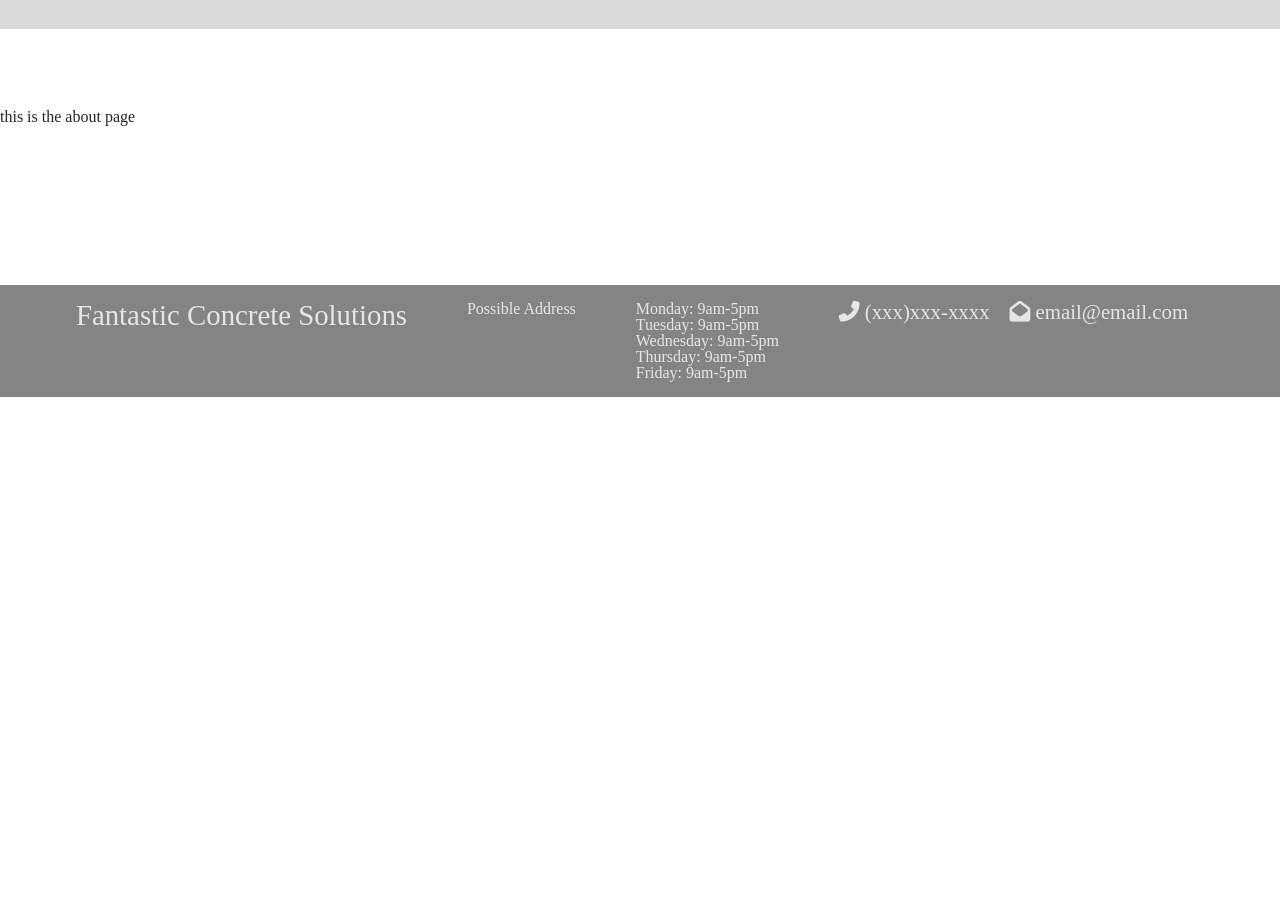
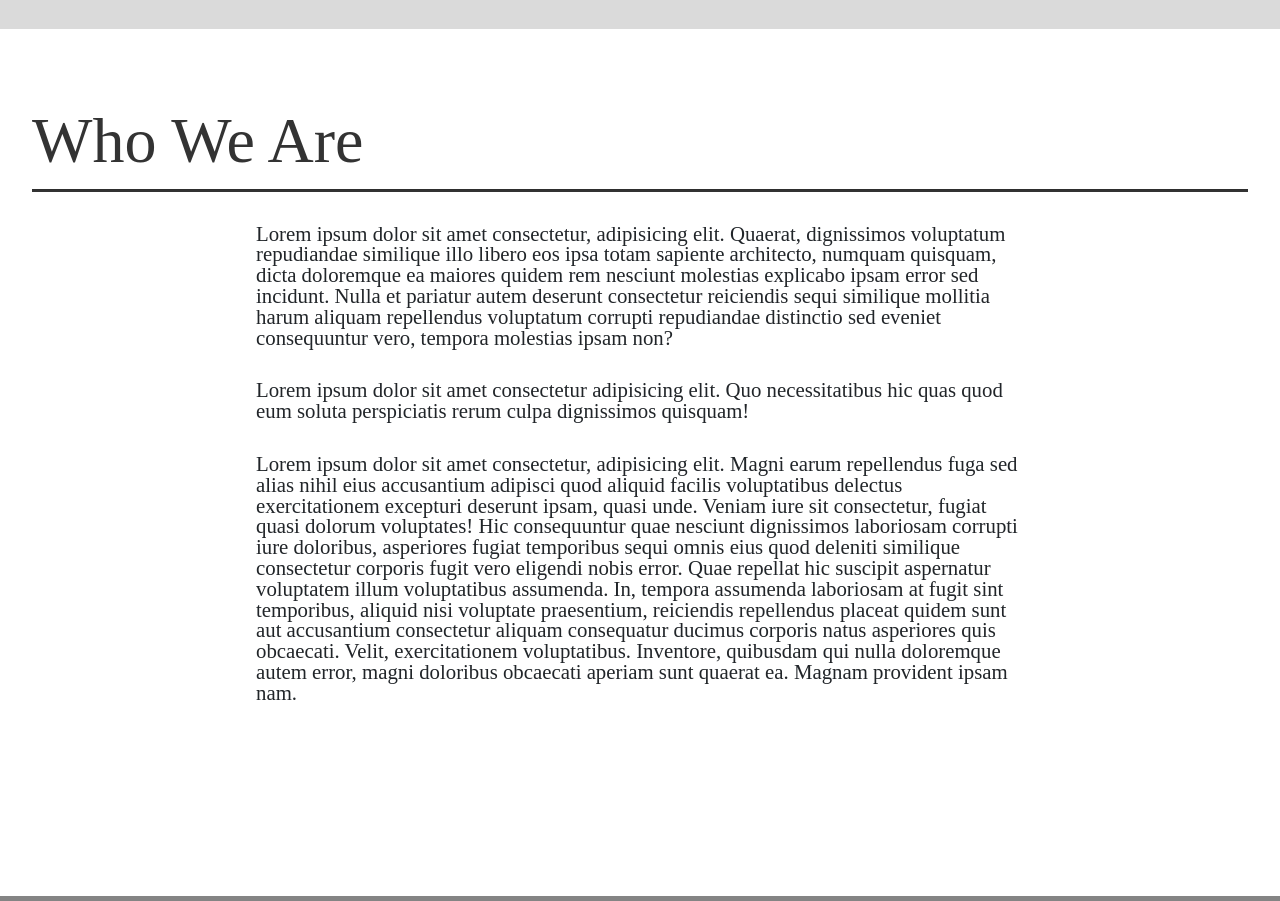
Before and after one commit to khemsoth/fantastic-concrete-solutions, a plain HTML site: page about.html in a window 1280 px wide. Shown: the part 595-1496 px from the top of the page. Before the commit the page ends 992 px from the top, so only its background shows below. Drawn offline with nearby package versions, Linux system fonts and the light colour scheme.

Commit message:
style: added about us content (title and text)

```diff
--- a/about.html
+++ b/about.html
@@ -59,8 +59,16 @@
     </div>
 
   <div class="content">
-    this is the about page
-  </div>
+    <div class="summary">
+      <h3 class="title">Who We Are
+        <hr>
+      </h3>
+      <div class="summary-text">
+        <p>Lorem ipsum dolor sit amet consectetur, adipisicing elit. Quaerat, dignissimos voluptatum repudiandae similique illo libero eos ipsa totam sapiente architecto, numquam quisquam, dicta doloremque ea maiores quidem rem nesciunt molestias explicabo ipsam error sed incidunt. Nulla et pariatur autem deserunt consectetur reiciendis sequi similique mollitia harum aliquam repellendus voluptatum corrupti repudiandae distinctio sed eveniet consequuntur vero, tempora molestias ipsam non?</p>
+        <p>Lorem ipsum dolor sit amet consectetur adipisicing elit. Quo necessitatibus hic quas quod eum soluta perspiciatis rerum culpa dignissimos quisquam!</p>
+        <p>Lorem ipsum dolor sit amet consectetur, adipisicing elit. Magni earum repellendus fuga sed alias nihil eius accusantium adipisci quod aliquid facilis voluptatibus delectus exercitationem excepturi deserunt ipsam, quasi unde. Veniam iure sit consectetur, fugiat quasi dolorum voluptates! Hic consequuntur quae nesciunt dignissimos laboriosam corrupti iure doloribus, asperiores fugiat temporibus sequi omnis eius quod deleniti similique consectetur corporis fugit vero eligendi nobis error. Quae repellat hic suscipit aspernatur voluptatem illum voluptatibus assumenda. In, tempora assumenda laboriosam at fugit sint temporibus, aliquid nisi voluptate praesentium, reiciendis repellendus placeat quidem sunt aut accusantium consectetur aliquam consequatur ducimus corporis natus asperiores quis obcaecati. Velit, exercitationem voluptatibus. Inventore, quibusdam qui nulla doloremque autem error, magni doloribus obcaecati aperiam sunt quaerat ea. Magnam provident ipsam nam.</p>
+      </div>
+    </div>  </div>
 
 </div>
 </div>
```
